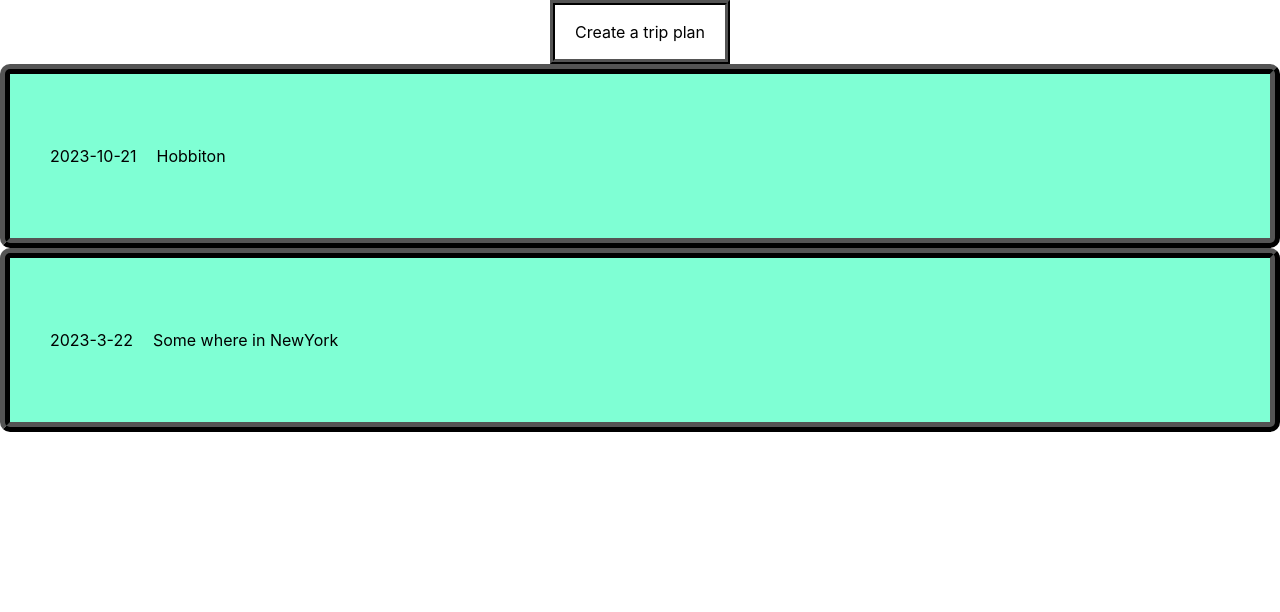
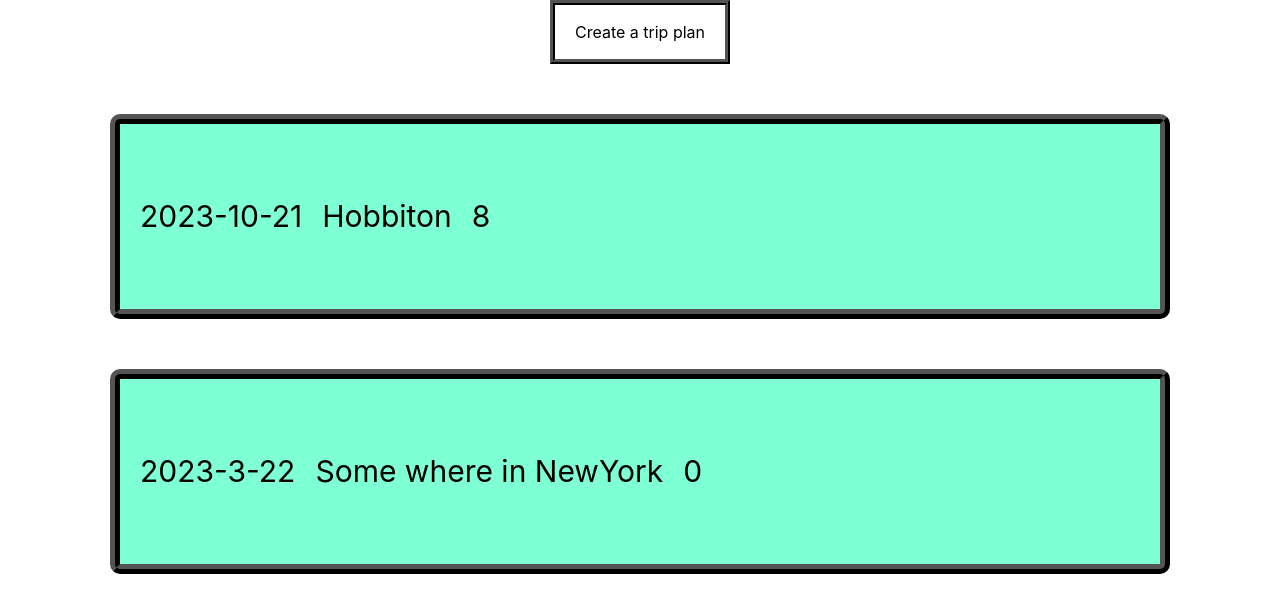
Before and after one commit to j-hashimo/nwHacks2023-Front-end, a React (Create React App) app: page /events/1/trips in a window 1280 px wide. Shown: the top 612 px of the page. Built offline with nearby package versions, Linux system fonts and the light colour scheme.

Commit message:
Updated forms

```diff
--- a/src/components/EventCreationForm.css
+++ b/src/components/EventCreationForm.css
@@ -2,4 +2,5 @@
     display: flex;
     flex-direction: column;
     align-items: center;
+    padding: 150px 120px 120px 150px;
 }
--- a/src/components/TripCard.css
+++ b/src/components/TripCard.css
@@ -7,8 +7,10 @@
     border: 10px;
     border-color: black;
     border-style: ridge;
+    margin: 50px 110px 50px 110px;
 }
 
 .TripCardInfo {
     margin: 20px 10px 20px 10px;
+    font-size: 30px;
 }
--- a/src/components/TripCard.js
+++ b/src/components/TripCard.js
@@ -4,10 +4,9 @@
 function TripCard(props) {
   return (
     <div className='TripCard'>
-        <h1 className='TripCardInfo'>{props.organizerName}</h1>
         <p className='TripCardInfo'>{props.departTime}</p>
         <p className='TripCardInfo'>{props.departLocation}</p>
-        <p className='TripCardInfo'>{props.slot}</p>
+        <p className='TripCardInfo'>{props.emptySlot}</p>
     </div>
   )
 }
--- a/src/components/TripCreationForm.js
+++ b/src/components/TripCreationForm.js
@@ -12,7 +12,7 @@
   }
   return (
     <div>
-        <form className='TripCreationForm' onSubmit={handleSubmit}>
+        <form className='TripCreationForm' onSubmit={handleSubmit} >
             <h1> When are you departing? </h1>
             <label htmlFor='departTime'></label>
             <input type="datetime-local" id='departTime' value={departTime} onChange={(e) => setDepartTime(e.target.value)}/>
--- a/src/components/TripPanel.css
+++ b/src/components/TripPanel.css
@@ -1,7 +1,13 @@
+.TripPanelContainer {
+    background-color: cadetblue;
+    min-height: 100vh;
+}
+
 .TripPanel {
     display: flex;
     flex-direction: column;
     align-items: center;
+
 }
 
 #TripRegistrationButton {
--- a/src/components/TripPanel.js
+++ b/src/components/TripPanel.js
@@ -5,7 +5,8 @@
     e.preventDefault();
   }
   return (
-    <form className='TripPanel' onSubmit={handleSubmit}>
+    <div className='TripPanelContainer'>
+      <form className='TripPanel' onSubmit={handleSubmit}>
         <h1 className='TripPanelTitle'>Departure time:</h1>
         <h2 className='TripPanelText'>{props.departTime}</h2>
         <h1 className='TripPanelTitle'>Gathering location:</h1>
@@ -16,7 +17,8 @@
         <h2 className='TripPanelText'>{props.tripDescription}</h2>
         <label htmlFor='TripRegistrationButton'> Press the button below to join the trip! </label>
         <input type="submit" id='TripRegistrationButton'/>
-    </form>
+      </form>
+    </div>
   )
 }
 
--- a/src/components/Trips.css
+++ b/src/components/Trips.css
@@ -11,3 +11,8 @@
     border-width: 5px;
     border-style: ridge;
 }
+
+.Trips {
+    background-color: cadetblue;
+    min-height: 100vh;
+}
```
